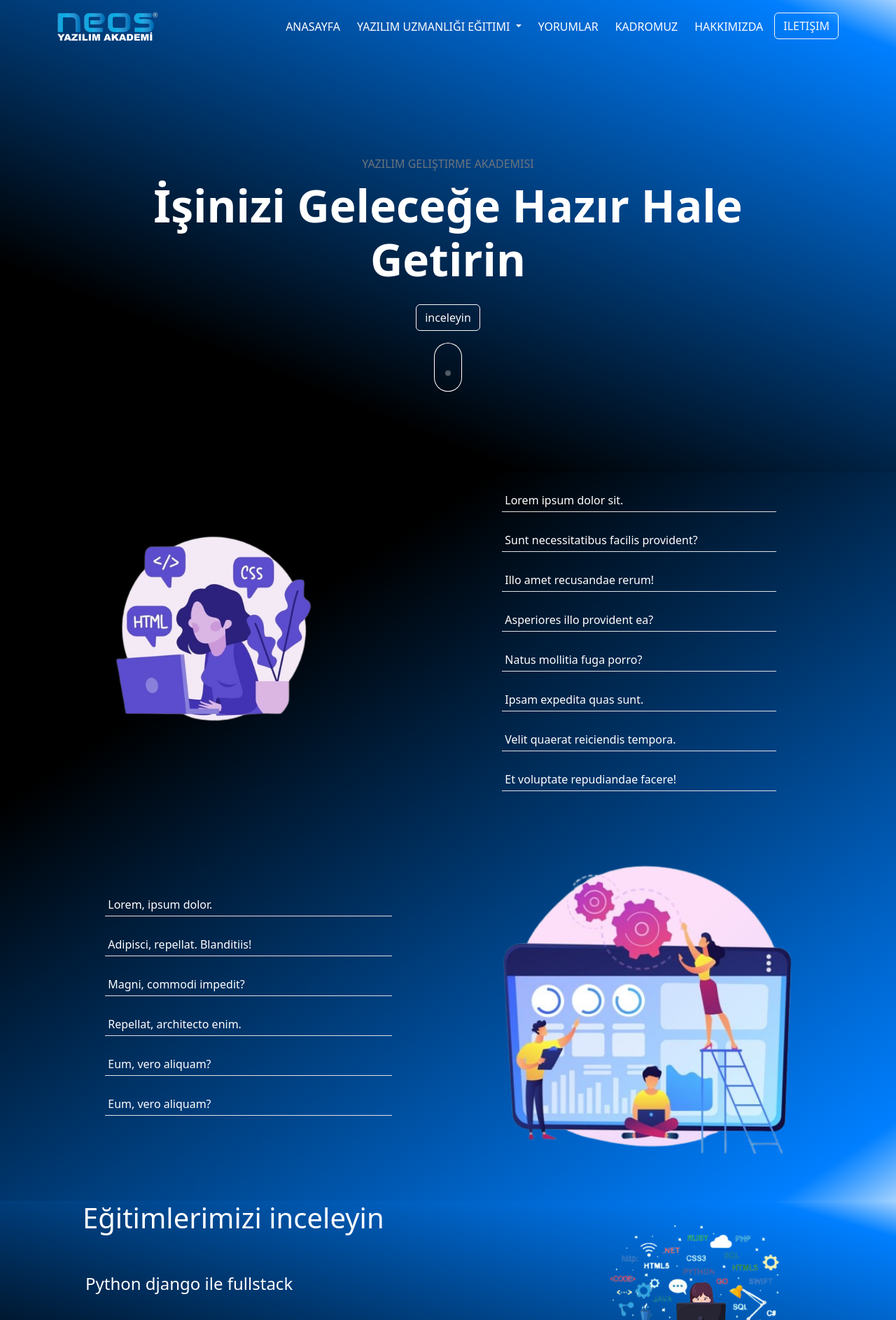
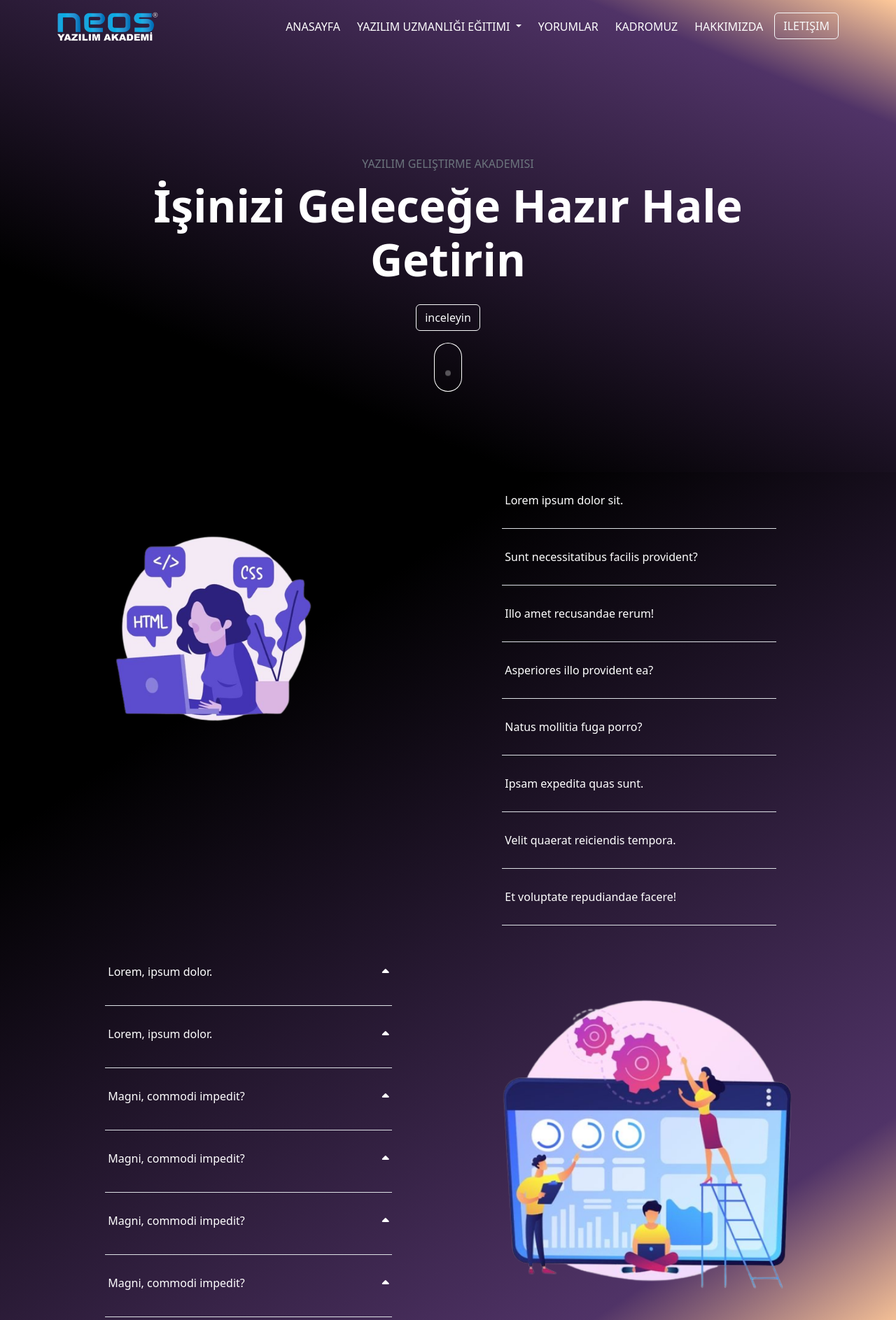
Before and after one commit to ardasalvarlilar/softwareAcademy, a Django app: page / in a window 1280 px wide. Shown: the top 1887 px of the page at 70% size. Run offline with Django 4.2, Linux system fonts and the light colour scheme; some libraries are stand-ins or nearby versions.

Commit message:
ufak çağlı değişiklikler

```diff
--- a/pages/templates/index.html
+++ b/pages/templates/index.html
@@ -20,42 +20,42 @@
         <ul class='list-unstyled d-flex flex-column gap-4 w-75'>
           <li class='border-bottom p-1'>
             Lorem ipsum dolor sit.
-            <p class="hide mt-2">
+            <p class="hide mt-2 list-item-desc">
               Lorem ipsum, dolor sit amet consectetur adipisicing elit. Voluptates, quae?
             </p>
           </li>
           <li class='border-bottom p-1'>Sunt necessitatibus facilis provident?
-            <p class="hide mt-2">
+            <p class="hide mt-2 list-item-desc">
               Lorem ipsum, dolor sit amet consectetur adipisicing elit. Voluptates, quae?
             </p>
           </li>
           <li class='border-bottom p-1'>Illo amet recusandae rerum!
-            <p class="hide mt-2">
+            <p class="hide mt-2 list-item-desc">
               Lorem ipsum, dolor sit amet consectetur adipisicing elit. Voluptates, quae?
             </p>
           </li>
           <li class='border-bottom p-1'>Asperiores illo provident ea?
-            <p class="hide mt-2">
+            <p class="hide mt-2 list-item-desc">
               Lorem ipsum, dolor sit amet consectetur adipisicing elit. Voluptates, quae?
             </p>
           </li>
           <li class='border-bottom p-1'>Natus mollitia fuga porro?
-            <p class="hide mt-2">
+            <p class="hide mt-2 list-item-desc">
               Lorem ipsum, dolor sit amet consectetur adipisicing elit. Voluptates, quae?
             </p>
           </li>
           <li class='border-bottom p-1'>Ipsam expedita quas sunt.
-            <p class="hide mt-2">
+            <p class="hide mt-2 list-item-desc">
               Lorem ipsum, dolor sit amet consectetur adipisicing elit. Voluptates, quae?
             </p>
           </li>
           <li class='border-bottom p-1'>Velit quaerat reiciendis tempora.
-            <p class="hide mt-2">
+            <p class="hide mt-2 list-item-desc">
               Lorem ipsum, dolor sit amet consectetur adipisicing elit. Voluptates, quae?
             </p>
           </li>
           <li class='border-bottom p-1'>Et voluptate repudiandae facere!
-            <p class="hide mt-2">
+            <p class="hide mt-2 list-item-desc">
               Lorem ipsum, dolor sit amet consectetur adipisicing elit. Voluptates, quae?
             </p>
           </li>
@@ -67,36 +67,66 @@
     <div class="row">
       <div class="col-md-6 d-flex justify-content-center align-items-center">
         <ul class="list-unstyled d-flex flex-column gap-4 w-75">
-          <li class="border-bottom p-1">Lorem, ipsum dolor.
+          <li class="border-bottom p-1">
+            <p class="d-flex justify-content-between align-items-center">
+              <span class="button">Lorem, ipsum dolor.</span>
+              <i class="fa-solid fa-caret-up" style="color: #fff;"></i>
+            </p>
             <p class="hide mt-2">
               Lorem ipsum, dolor sit amet consectetur adipisicing elit. Voluptates, quae?
             </p>
           </li>
-          <li class="border-bottom p-1">Adipisci, repellat. Blanditiis!
+
+          <li class="border-bottom p-1">
+            <p class="d-flex justify-content-between align-items-center">
+              <span class="button">Lorem, ipsum dolor.</span>
+              <i class="fa-solid fa-caret-up" style="color: #fff;"></i>
+            </p>
             <p class="hide mt-2">
               Lorem ipsum, dolor sit amet consectetur adipisicing elit. Voluptates, quae?
             </p>
           </li>
-          <li class="border-bottom p-1">Magni, commodi impedit?
+
+          <li class="border-bottom p-1">
+            <p class="d-flex justify-content-between align-items-center">
+              <span class="button">Magni, commodi impedit?</span>
+              <i class="fa-solid fa-caret-up" style="color: #fff;"></i>
+            </p>
             <p class="hide mt-2">
               Lorem ipsum, dolor sit amet consectetur adipisicing elit. Voluptates, quae?
             </p>
           </li>
-          <li class="border-bottom p-1">Repellat, architecto enim.
+
+          <li class="border-bottom p-1">
+            <p class="d-flex justify-content-between align-items-center">
+              <span class="button">Magni, commodi impedit?</span>
+              <i class="fa-solid fa-caret-up" style="color: #fff;"></i>
+            </p>
             <p class="hide mt-2">
               Lorem ipsum, dolor sit amet consectetur adipisicing elit. Voluptates, quae?
             </p>
           </li>
-          <li class="border-bottom p-1">Eum, vero aliquam?
+
+          <li class="border-bottom p-1">
+            <p class="d-flex justify-content-between align-items-center">
+              <span class="button">Magni, commodi impedit?</span>
+              <i class="fa-solid fa-caret-up" style="color: #fff;"></i>
+            </p>
             <p class="hide mt-2">
               Lorem ipsum, dolor sit amet consectetur adipisicing elit. Voluptates, quae?
             </p>
           </li>
-          <li class="border-bottom p-1">Eum, vero aliquam?
+
+          <li class="border-bottom p-1">
+            <p class="d-flex justify-content-between align-items-center">
+              <span class="button">Magni, commodi impedit?</span>
+              <i class="fa-solid fa-caret-up" style="color: #fff;"></i>
+            </p>
             <p class="hide mt-2">
               Lorem ipsum, dolor sit amet consectetur adipisicing elit. Voluptates, quae?
             </p>
           </li>
+
         </ul>
       </div>
 
--- a/pages/views.py
+++ b/pages/views.py
@@ -1,9 +1,12 @@
 from django.shortcuts import render
-
+from kadro.models import *
 # Create your views here.
 
 def index(request):
   return render(request, 'index.html')
 
 def kadromuz(request):
-  return render(request, 'kadromuz.html')
+  personel = Kadro.objects.all()
+  return render(request, 'kadromuz.html',{
+    'personel': personel
+  })
--- a/static/script/script.js
+++ b/static/script/script.js
@@ -1,19 +1,54 @@
 // JavaScript ile p elementine erişmek
-let listItem = document.querySelectorAll('.list-unstyled li');
+// let listItem = document.querySelectorAll('.list-unstyled li');
 
-listItem.forEach(function(item) {
-  let pElement = item.querySelector('p');
-  if (pElement) {
+// listItem.forEach(function(item) {
+//   let pElement = item.querySelector('p');
+//   if (pElement) {
 
-    item.addEventListener('click', function() {
-      if(pElement.classList.contains('hide')) {
-        pElement.classList.remove('hide')
-        pElement.classList.add('show')
-      }
-      else if(pElement.classList.contains('show')) {
-        pElement.classList.remove('show')
-        pElement.classList.add('hide')
-      }
-    });
+//     item.addEventListener('click', function() {
+//       if(pElement.classList.contains('hide')) {
+//         pElement.classList.remove('hide')
+//         pElement.classList.add('show')
+//       }
+//       else if(pElement.classList.contains('show')) {
+//         pElement.classList.remove('show')
+//         pElement.classList.add('hide')
+//       }
+//     });
+//   }
+// });
+
+
+const buttons = document.querySelectorAll('.button')
+
+console.log(buttons)
+buttons.forEach(btn => {
+  btn.addEventListener('click', () => {
+  const shownElenent = btn.parentElement.nextElementSibling
+  const caret = btn.nextElementSibling
+
+  if(shownElenent.classList.contains('hide')){
+    shownElenent.classList.remove('hide')
+    shownElenent.classList.add('show')
+    caret.classList.add('fa-rotate-180', 'transition')
   }
-});
+  else if(shownElenent.classList.contains('show')){
+    shownElenent.classList.remove('show')
+    shownElenent.classList.add('hide')
+    caret.classList.remove('fa-rotate-180','transition')
+  }
+  })
+})
+// console.log(btn.parentElement.nextElementSibling)
+
+// btn.addEventListener('click', () => {
+//   const shownElenent = btn.parentElement.nextElementSibling
+//   if(shownElenent.classList.contains('hide')){
+//     shownElenent.classList.remove('hide')
+//     shownElenent.classList.add('show')
+//   }
+//   else if(shownElenent.classList.contains('show')){
+//     shownElenent.classList.remove('show')
+//     shownElenent.classList.add('hide')
+//   }
+// })
--- a/static/style/styles.css
+++ b/static/style/styles.css
@@ -3,13 +3,12 @@ body {
   background-repeat: no-repeat;
 }
 body #kadromuz {
-  background: linear-gradient(22deg, rgba(0, 0, 0, 0.7) 0%, rgba(0, 0, 0, 0.7) 25%, rgba(0, 127, 255, 0.7) 94%, rgba(162, 209, 255, 0.4) 100%), url("../images/egitmen-bg.jpg");
+  background: linear-gradient(22deg, rgba(0, 0, 0, 0.7) 0%, rgba(0, 0, 0, 0.7) 25%, rgba(80, 51, 103, 0.7) 94%, rgba(162, 209, 255, 0.4) 100%), url("../images/egitmen-bg.jpg");
   height: 300px;
 }
 body #header {
   background: transparent;
-  background: rgb(0, 0, 0);
-  background: linear-gradient(22deg, rgb(0, 0, 0) 0%, rgb(0, 0, 0) 25%, rgb(0, 127, 255) 94%, rgb(162, 209, 255) 100%);
+  background: linear-gradient(22deg, rgb(0, 0, 0) 0%, rgb(0, 0, 0) 25%, rgb(80, 51, 103) 85%, rgba(255, 121, 0, 0.4) 100%);
 }
 body #header nav .container-fluid .offcanvas-body ul.navbar-nav li.nav-item a.nav-link {
   color: white !important;
@@ -115,22 +114,28 @@ body #header section.container .col-md-6 p {
 #service {
   background: transparent;
   background: rgb(0, 0, 0);
-  background: linear-gradient(146deg, rgb(0, 0, 0) 0%, rgb(0, 0, 0) 25%, rgb(0, 127, 255) 94%, rgb(162, 209, 255) 100%);
+  background: linear-gradient(146deg, rgb(0, 0, 0) 0%, rgb(0, 0, 0) 25%, rgb(80, 51, 103) 85%, rgba(255, 121, 0, 0.4) 100%);
 }
 
 #egitim-section {
   height: 500px;
-  background: linear-gradient(16deg, rgb(0, 0, 0) 0%, rgb(0, 0, 0) 25%, rgb(0, 127, 255) 94%, rgb(162, 209, 255) 100%);
+  background: linear-gradient(16deg, rgb(0, 0, 0) 0%, rgb(0, 0, 0) 25%, rgb(80, 51, 103) 85%, rgba(255, 121, 0, 0.4) 100%);
 }
 
 .hide {
-  display: none;
-  transition: all 1s linear;
+  visibility: hidden;
+  height: 0px;
+  transition: all 0.2s linear;
 }
 
 .show {
-  display: block;
-  transition: all 1s linear;
+  height: 50px;
+  visibility: visible;
+  transition: all 0.2s linear;
+}
+
+.transition {
+  transition: all 0.2s linear;
 }
 
 #kadromuzContent {
--- a/static/style/styles.scss
+++ b/static/style/styles.scss
@@ -1,17 +1,20 @@
-
+$first-linear-gradient-color: rgba(0,0,0,.7);
+$second-linear-gradient-color: rgb(80, 51, 103,.7);
+$first-linear-gradient-index-color: rgba(0,0,0,1);
+$second-linear-gradient-index-color: rgb(80, 51, 103,1);
+$third-linear-gradient-index-color: rgb(255, 121, 0,.4);
 body{
   min-height: 100vh;
   background-repeat: no-repeat;
 
   #kadromuz{
-    background: linear-gradient(22deg, rgba(0,0,0,.7) 0%, rgba(0,0,0,.7) 25%, rgba(0,127,255,.7) 94%, rgba(162,209,255,.4) 100%),url('../images/egitmen-bg.jpg');
+    background: linear-gradient(22deg, $first-linear-gradient-color 0%, $first-linear-gradient-color 25%, $second-linear-gradient-color 94%, rgba(162,209,255,.4) 100%),url('../images/egitmen-bg.jpg');
     height: 300px;
 
   }
   #header{
     background: transparent;
-    background: rgb(0,0,0);
-    background: linear-gradient(22deg, rgba(0,0,0,1) 0%, rgba(0,0,0,1) 25%, rgba(0,127,255,1) 94%, rgba(162,209,255,1) 100%);
+    background: linear-gradient(22deg, $first-linear-gradient-index-color 0%, $first-linear-gradient-index-color 25%, $second-linear-gradient-index-color 85%, $third-linear-gradient-index-color 100%);
 
     nav{
 
@@ -160,23 +163,29 @@ body{
 #service {
   background: transparent;
   background: rgb(0,0,0);
-  background: linear-gradient(146deg, rgba(0,0,0,1) 0%, rgba(0,0,0,1) 25%, rgba(0,127,255,1) 94%, rgba(162,209,255,1) 100%);
+  background: linear-gradient(146deg, $first-linear-gradient-index-color 0%, $first-linear-gradient-index-color 25%, $second-linear-gradient-index-color 85%, $third-linear-gradient-index-color 100%);
 
 
 }
 
 #egitim-section{
   height: 500px;
-  background: linear-gradient(16deg, rgba(0,0,0,1) 0%, rgba(0,0,0,1) 25%, rgba(0,127,255,1) 94%, rgba(162,209,255,1) 100%);
+  background: linear-gradient(16deg, $first-linear-gradient-index-color 0%, $first-linear-gradient-index-color 25%, $second-linear-gradient-index-color 85%, $third-linear-gradient-index-color 100%);
 }
 
 .hide {
-  display: none;
-  transition: all 1s linear;
+  visibility: hidden;
+  height: 0px;
+  transition: all .2s linear;
 }
 .show {
-  display: block;
-  transition: all 1s linear;
+  height: 50px;
+  visibility: visible;
+  transition: all .2s linear;
+}
+
+.transition{
+  transition: all .2s linear;
 }
 
 #kadromuzContent{
--- a/templates/core/base.html
+++ b/templates/core/base.html
@@ -23,6 +23,7 @@
 
 
     <script src="https://cdn.jsdelivr.net/npm/bootstrap@5.3.2/dist/js/bootstrap.bundle.min.js" integrity="sha384-C6RzsynM9kWDrMNeT87bh95OGNyZPhcTNXj1NW7RuBCsyN/o0jlpcV8Qyq46cDfL" crossorigin="anonymous"></script>
+    <script src="https://kit.fontawesome.com/18e09a15a7.js" crossorigin="anonymous"></script>
     <script src="{% static "script/script.js" %}"></script>
 </body>
 </html>
--- a/templates/partials/_navbar.html
+++ b/templates/partials/_navbar.html
@@ -1,7 +1,7 @@
 {% load static %}
 <nav class="navbar navbar-expand-lg navbar-dark bg-transparent container" aria-label="Offcanvas navbar large">
     <div class="container-fluid">
-      <a class="navbar-brand" href="#">
+      <a class="navbar-brand" href="{% url "indexPage" %}">
         <div class="w-50">
           <img src="{% static './images/neos-logo.png' %}" class='w-100' alt="">
         </div>
@@ -41,7 +41,7 @@
                   <a class="nav-link">Yorumlar</a>
                 </li>
                 <li class="nav-item">
-                  <a href="#" class="nav-link">kadromuz</a>
+                  <a href="{% url "kadromuzPage" %}" class="nav-link">kadromuz</a>
                 </li>
                 <li class="nav-item">
                   <a href="#" class="nav-link">hakkımızda</a>
```
Also changed, not shown: pages/templates/kadromuz.html (+10 -0 lines), templates/partials/_personel.html (+5 -4 lines), db.sqlite3, persomal-picture/neos-logo.png (added), static/images/javascript.png (added), 1 other file.
